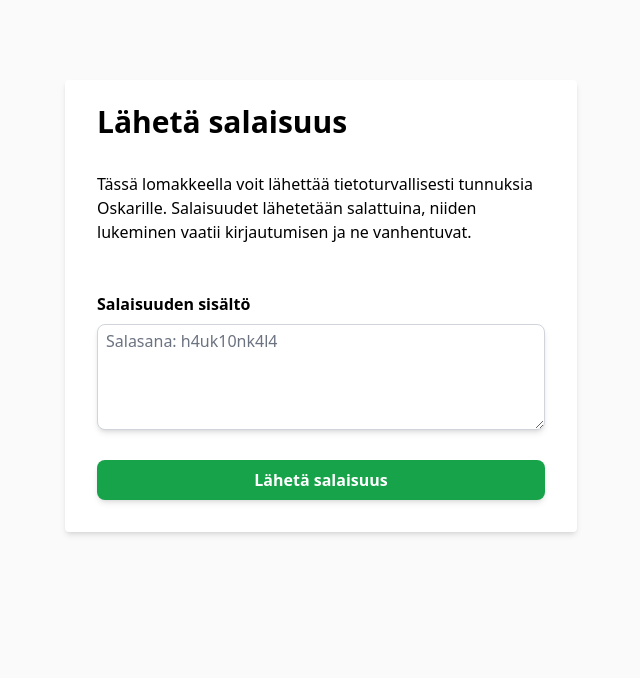
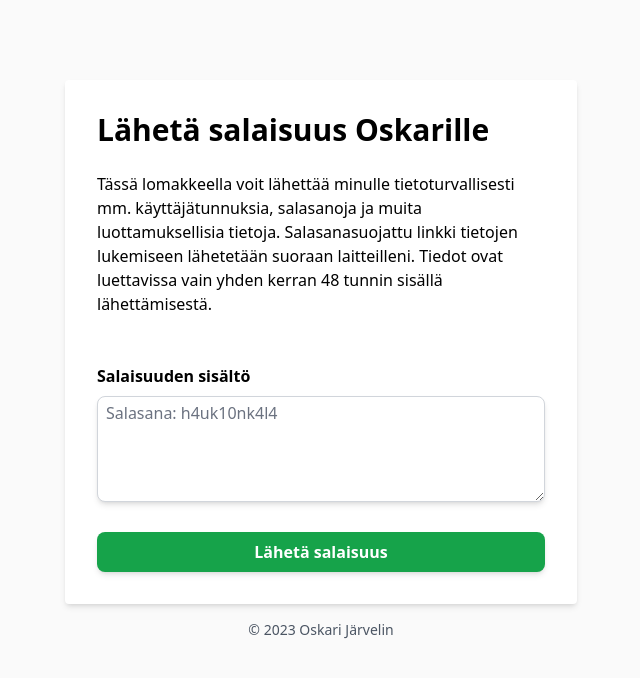
Before and after one commit to oskarijarvelin/next-one-time-secret, a Next.js app: page / in a window 1280 px wide. Shown: the top 678 px of the page, without its empty margins (319-959 px from the left). Built offline with nearby package versions, Linux system fonts and the light colour scheme.

Commit message:
Added footer text

```diff
--- a/src/pages/index.js
+++ b/src/pages/index.js
@@ -1,7 +1,8 @@
 import Head from "next/head";
+import Link from "next/link";
 import { useState } from "react";
 
-export default function Home() {
+export default function Home({ year }) {
   const [sent, setSent] = useState(false);
 
   const handleSubmitForm =
@@ -35,12 +36,13 @@ export default function Home() {
         <meta name="viewport" content="width=device-width, initial-scale=1" />
         <link rel="icon" href="/favicon.ico" />
       </Head>
-      <main className="container mx-auto w-full max-w-lg my-20 bg-white shadow-md rounded px-8 pt-6 pb-8 mb-4">
-        <h1 className="text-3xl mb-8 font-bold">Lähetä salaisuus</h1>
+      <main className="container-lg">
+        <div className="mx-auto w-full max-w-lg my-20 bg-white shadow-md rounded px-8 pt-8 pb-8 mb-4">
+        <h1 className="text-3xl mb-6 font-bold">Lähetä salaisuus Oskarille</h1>
         <p>
-          Tässä lomakkeella voit lähettää tietoturvallisesti tunnuksia
-          Oskarille. Salaisuudet lähetetään salattuina, niiden lukeminen vaatii
-          kirjautumisen ja ne vanhentuvat.
+          Tässä lomakkeella voit lähettää minulle tietoturvallisesti mm. käyttäjätunnuksia, salasanoja ja muita luottamuksellisia tietoja.
+          Salasanasuojattu linkki tietojen lukemiseen lähetetään suoraan laitteilleni.
+          Tiedot ovat luettavissa vain yhden kerran 48 tunnin sisällä lähettämisestä.
         </p>
         {!sent &&
           <form className="mt-12" onSubmit={handleSubmitForm} /*action="/api/form" method="POST"*/ >
@@ -76,7 +78,18 @@ export default function Home() {
             </button>
           </div>
         }
+        </div>
+        <p className="text-center text-sm text-gray-600">
+          &copy;
+          {' '}{year}{' '}
+          <Link href="https://oskarijarvelin.fi">Oskari Järvelin</Link>
+        </p>
       </main>
     </>
   );
 }
+
+export async function getServerSideProps() {
+  const year = await new Date().getFullYear();
+  return { props: { year } }
+}
```
